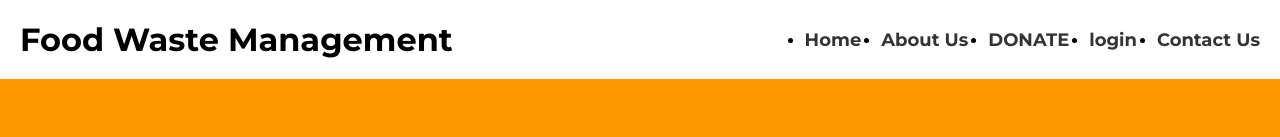
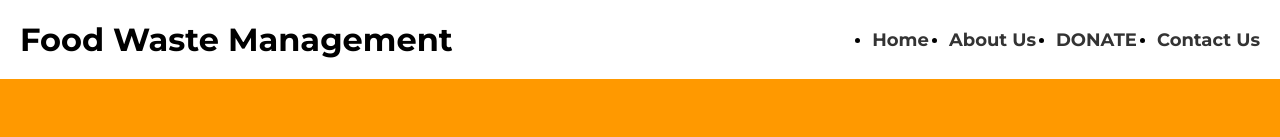
Before and after one commit to Idyllic242/super-eureka, a plain HTML site: page ABOUTUSRU.html in a window 1280 px wide. Shown: the top 137 px of the page. Drawn offline with Linux system fonts and the light colour scheme; a script that the page names is missing.

Commit message:
Update ABOUTUSRU.html

```diff
--- a/ABOUTUSRU.html
+++ b/ABOUTUSRU.html
@@ -16,7 +16,6 @@
 					<li><a href="index.html">Home</a></li>
 					<li><a href="ABOUTUSRU.html">About Us</a></li>
 					<li><a href="DOMOR.html">DONATE</a></li>
-					<li><a href="login.html">login</a></li>
 					<li><a href="contact.html">Contact Us</a></li>
 				</ul>
 			</nav>
```
